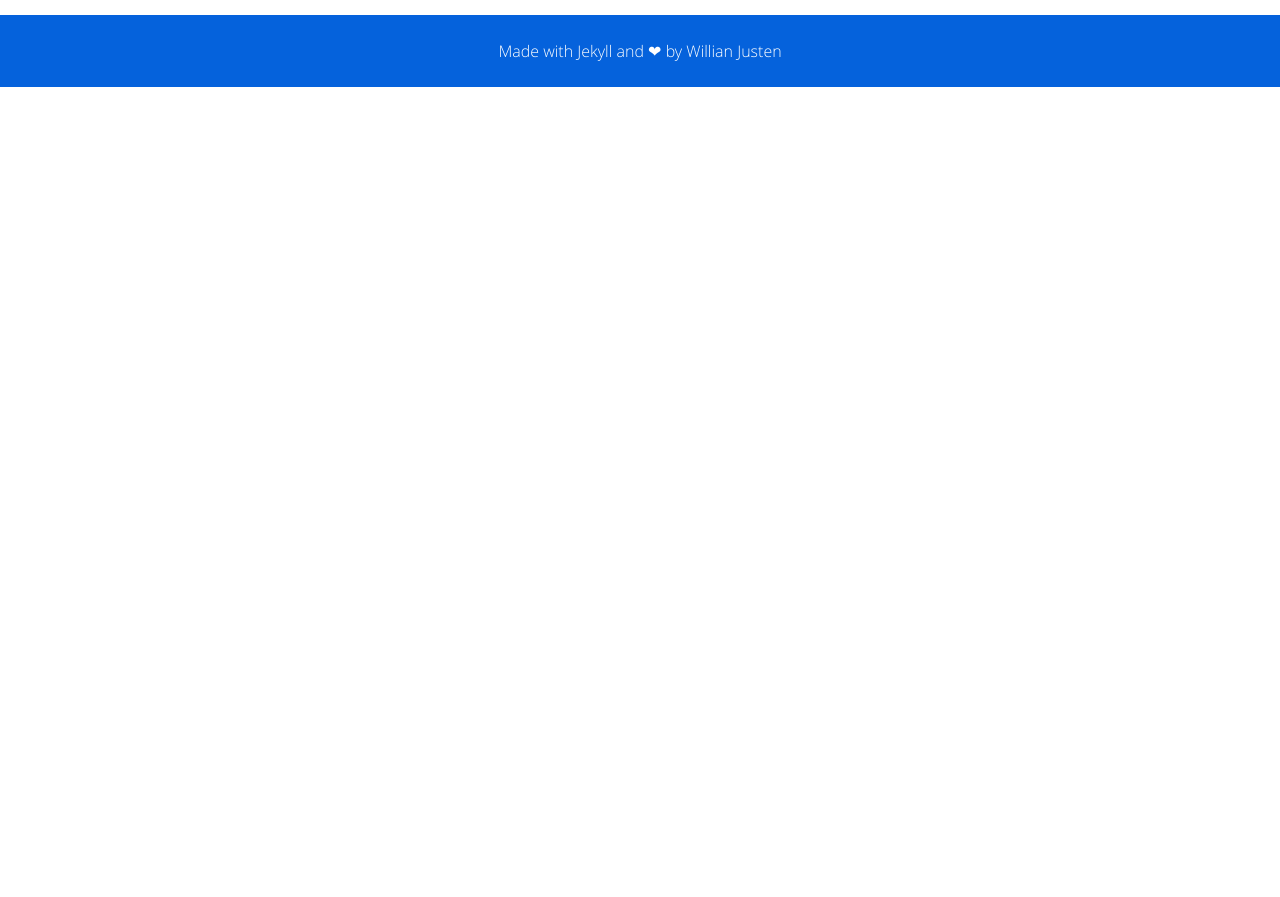
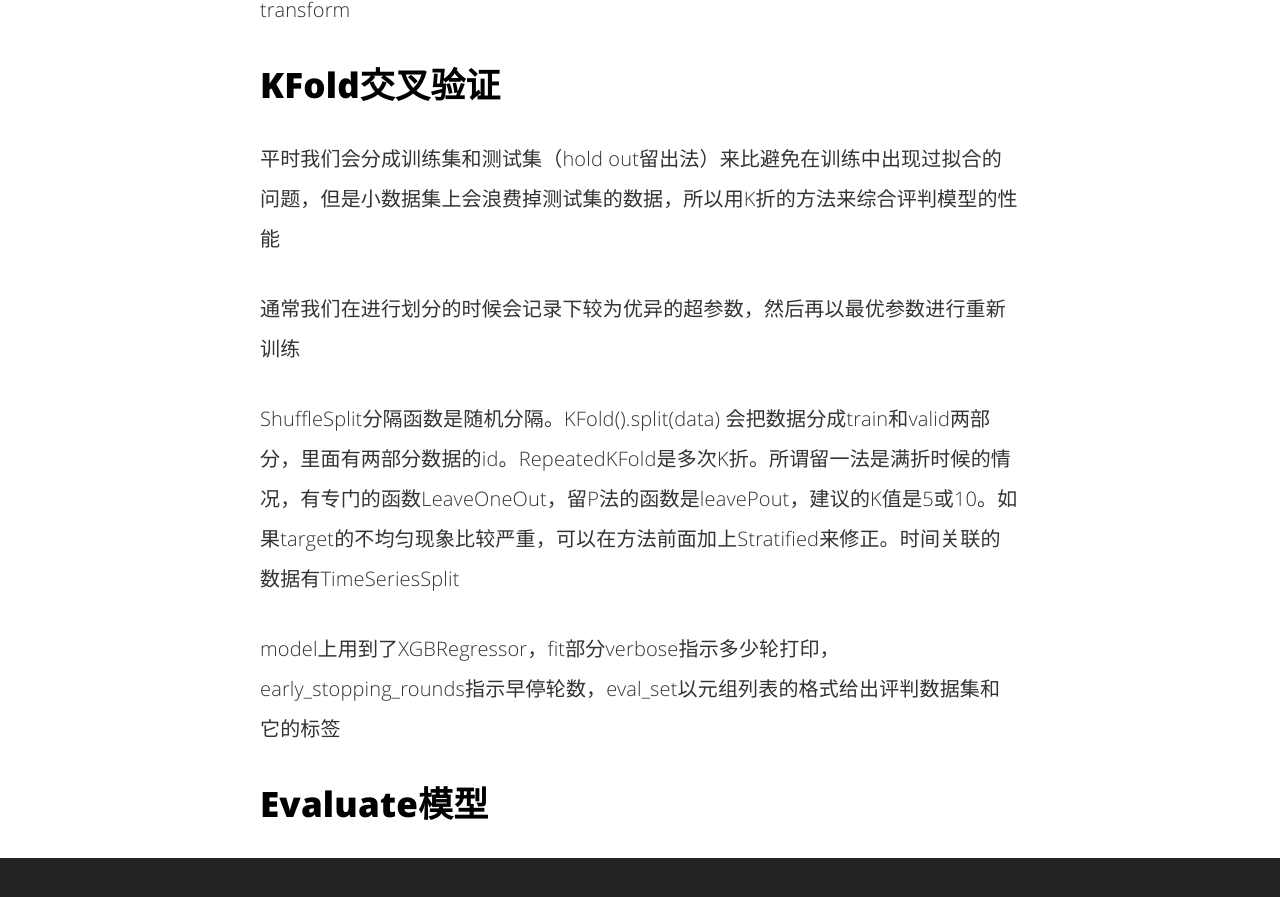
Before and after one commit to clay001/locke.github.io, a Jekyll site: the page built from _posts/2020-06-18-current-Research(4).md, in a window 1280 px wide and 900 px high, scrolled down 4069 px. Shown: the top 897 px of the window. Built offline with Jekyll 4.4.1, drawn with Linux system fonts in a browser that asks for light colours; comment, search, counter and statistics services are not loaded; before the commit the page ends 4156 px from its top, so only the background shows below that; some of the changed text lies outside the part shown.

````diff
--- a/_posts/2020-06-18-current-Research(4).md
+++ b/_posts/2020-06-18-current-Research(4).md
@@ -41,4 +41,62 @@ This project will provide/develop two numerical methods to make use of RNA veloc
 
 ## sklearn中的fit
 
-sklearn中的所有方法在使用前都要进行fit，它是一个适配安装的过程，然后tranform进行标准化，降维，归一化的操作。fit_transform就是结合了这两部的操作的一个简化函数。
+sklearn中的所有方法在使用前都要进行fit，它是一个适配安装的过程，然后tranform进行标准化，降维，归一化的操作。fit_transform就是结合了这两部的操作的一个简化函数
+
+## pd中的一些函数
+
+在归一化的需要把训练数据和测试数据合在一起做，但之后又要分开，这里可以用ID来进行区分，取出的时候可以用merge函数，实质是表连接，这里用左连接就可以
+
+mean函数求平均，sub做减法，div做除法，gt表示大于，abs求绝对值，mask函数把满足条件的筛除掉，where函数保留满足条件的（或者是用第二个参数替换掉），fillna函数替换掉NA值（method为ffill的时候用最后一个有效值去替换），to_csv保存为csv文件，drop函数扔掉特定的columns
+
+dummies函数可以把类别变量变成indicator的变量，align函数用指定的连接方法（inner或者outer）在他们的轴上对齐
+
+## sklearn的proprecess包
+
+Imputer函数可以设置缺失值类型，填充规则等。然后再用设置好的参数去fit和transform。
+
+PolynomialFeatures函数设置多项式构造特征的方法参数。然后同样需要fit和transform
+
+## KFold交叉验证
+
+平时我们会分成训练集和测试集（hold out留出法）来比避免在训练中出现过拟合的问题，但是小数据集上会浪费掉测试集的数据，所以用K折的方法来综合评判模型的性能
+
+通常我们在进行划分的时候会记录下较为优异的超参数，然后再以最优参数进行重新训练
+
+ShuffleSplit分隔函数是随机分隔。KFold().split(data) 会把数据分成train和valid两部分，里面有两部分数据的id。RepeatedKFold是多次K折。所谓留一法是满折时候的情况，有专门的函数LeaveOneOut，留P法的函数是leavePout，建议的K值是5或10。如果target的不均匀现象比较严重，可以在方法前面加上Stratified来修正。时间关联的数据有TimeSeriesSplit
+
+model上用到了XGBRegressor，fit部分verbose指示多少轮打印，early_stopping_rounds指示早停轮数，eval_set以元组列表的格式给出评判数据集和它的标签
+
+## Evaluate模型
+
+```python
+# MSE均方误差
+from sklearn.metrics import mean_squared_error
+# MAE平方绝对误差
+from sklearn.metrics import mean_absolute_error
+# R方
+from sklearn.metrics import r2_score
+# 准确率
+from sklearn.metrics import accuracy_score
+# 格式都是test，pred
+accuracy = accuracy_score(y_test,y_pred)
+print("accuarcy: %.2f%%" % (accuracy*100.0))
+```
+
+交叉验证模型的评估可以用 scores = cross_val_score( clf, iris.data, iris.target, cv=5, scoring='f1_macro')
+
+Cross_validate方法在scroing部分可以传入列表或者字典，返回的字典格式为dict_keys(['fit_time', 'score_time', 'test_score', 'train_score'])
+
+Cross_val_predict方法返回的是交叉验证之后的输出值
+
+## boots trapping自助法
+
+基本思想是对于含有m个样本的数据集D，有放回地采样m次，得到一个会有重复数据的集合作为训练集，没有采样到的样本作为测试集
+
+## XGboost和GBDT的区别
+
+GBDT中预测值是由所有弱分类器上的预测结果的加权求和，其中每个样本上的预测结果就是样本所在的叶子节点的均值。而XGB中的预测值是所有弱分类器上的叶子权重直接求和得到，计算叶子权重是一个复杂的过程
+
+## 调参日记
+
+max-depth是每棵决策树的最大深度，迭代次数
````
Also changed, not shown: _posts/2020-03-21-algorithm.md (+23 -1 lines), _posts/2020-06-28-产品思维的淬炼.md (added, +32 -0 lines), 2 other files.
